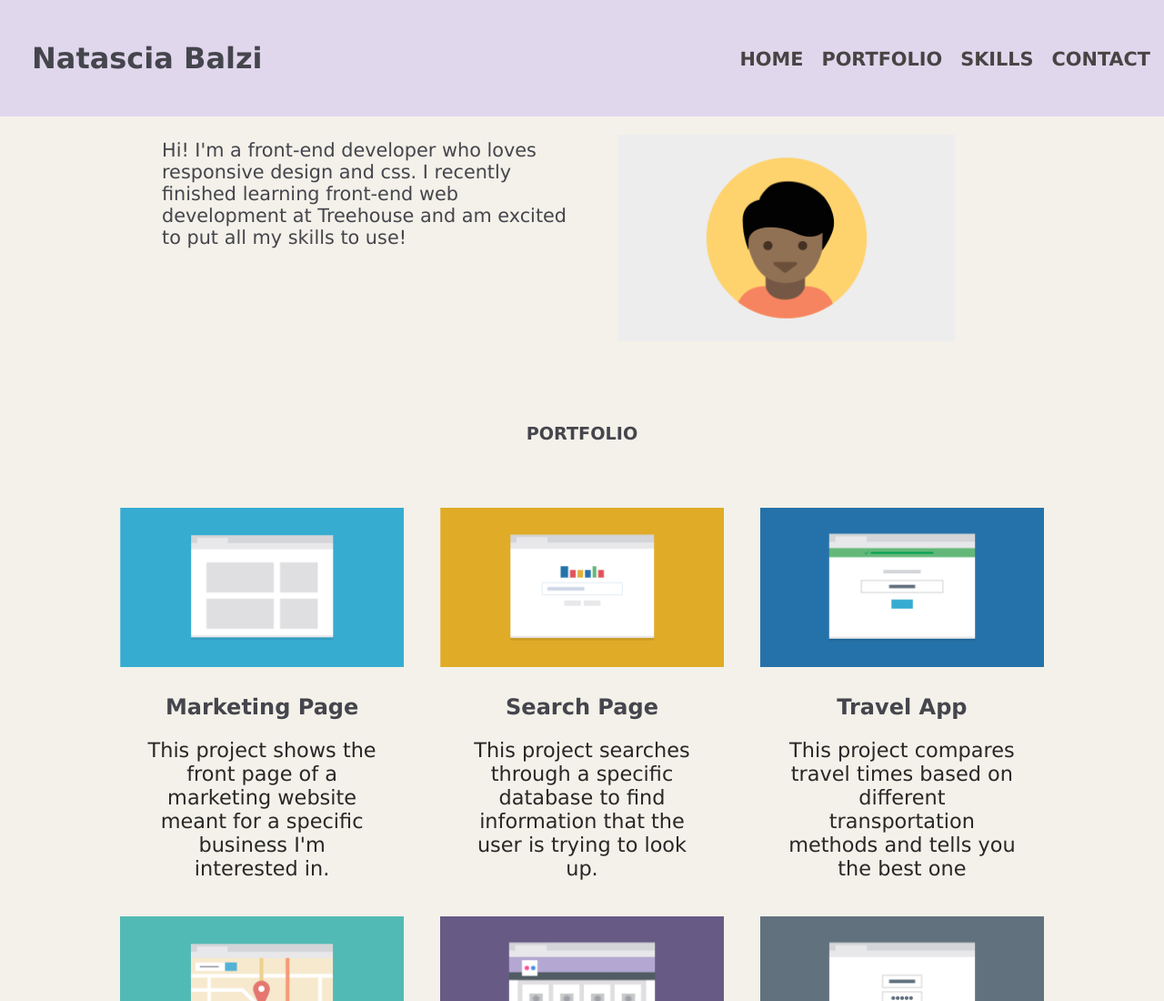
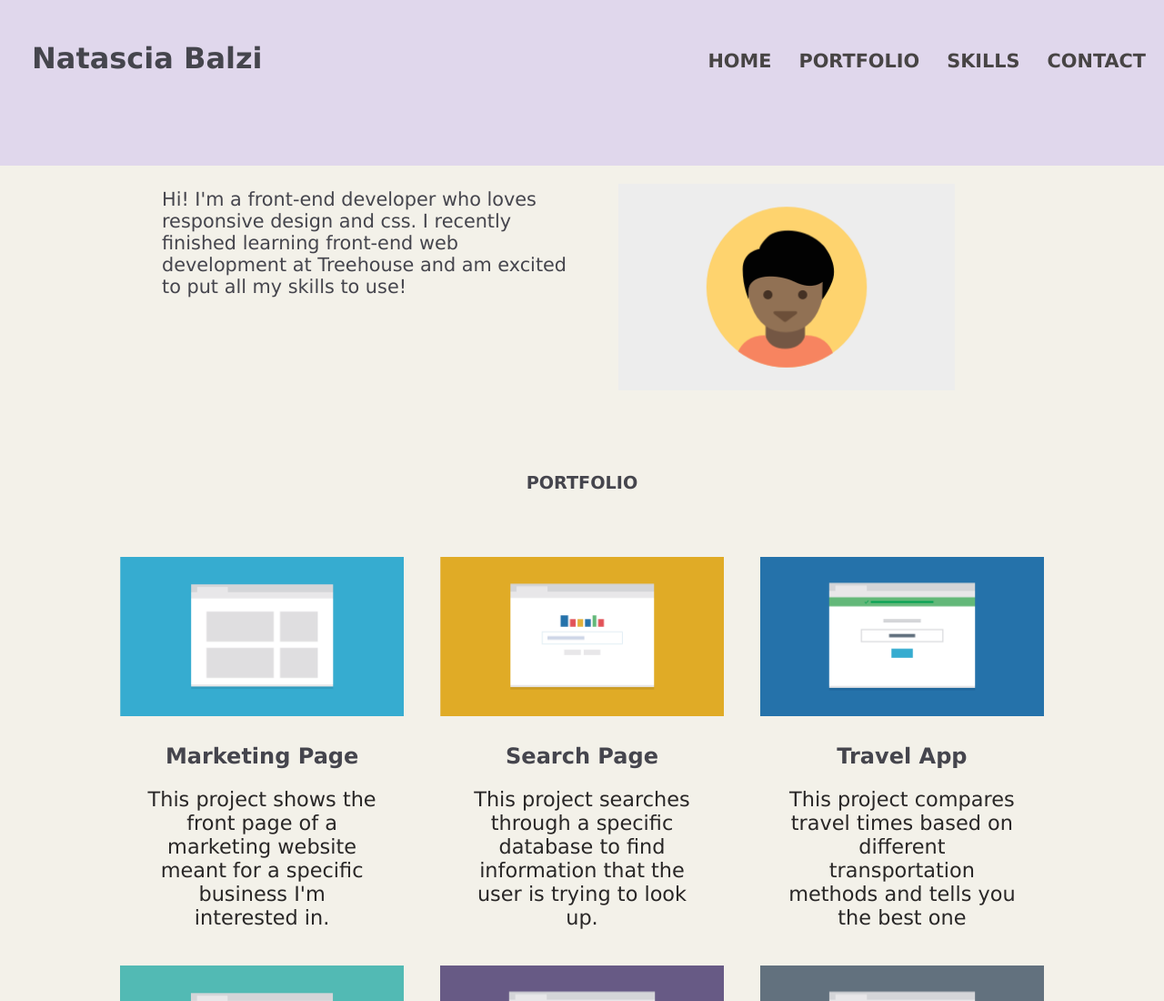
Before and after one commit to AnastasiaIta/RESPONSIVE-LAYOUT-SITE, a plain HTML site: page index.html in a window 1280 px wide. Shown: the top 1100 px of the page at 91% size. Drawn offline with Linux system fonts and the light colour scheme.

Commit message:
Add files via upload

```diff
--- a/css/style.css
+++ b/css/style.css
@@ -270,11 +270,11 @@ a:visited {
   }
   .top-name {
     display: flex;
-    margin: 30px auto 30px 30px;
+    margin: 30px auto 0px 30px;
   }
   .navigation-details {
-    display: flex;
-    margin: -90px 10px auto;
+    position: relative;
+    bottom: 68px;
   }
   .top-profile {
     padding-left: 50px;
```
